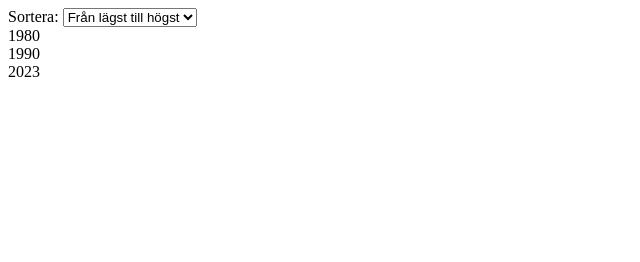
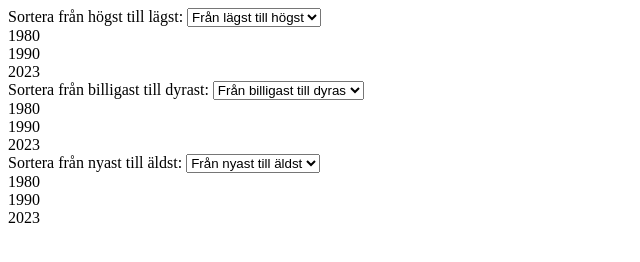
Before and after one commit to AlbinBjerhem/Codebusters, a plain HTML site: page buyPage/test.html in a window 1280 px wide. Shown: the whole page, without its empty margins (0-640 px from the left). Drawn offline with Linux system fonts and the light colour scheme.

Commit message:
added more sortOrders
created more lists to get a better view of the whole concept

```diff
--- a/buyPage/listBuyable.js
+++ b/buyPage/listBuyable.js
@@ -1,8 +1,7 @@
-
 var years = [2023, 1990, 1980];
 
-function displayYears(dataList) {
-  var displayElement = document.getElementById("myAppList");
+function displayList(dataList, containerId) {
+  var displayElement = document.getElementById(containerId);
   displayElement.innerHTML = "";
 
   dataList.forEach(function (data) {
@@ -12,10 +11,7 @@ function displayYears(dataList) {
   });
 }
 
-function sortList() {
-  var sortOrder = document.getElementById("sortOrder").value;
-
-
+function sortList(sortOrder, containerId) {
   var sortedYears = years.slice();
 
   if (sortOrder === "asc") {
@@ -24,11 +20,18 @@ function sortList() {
     sortedYears.sort((a, b) => b - a);
   }
 
-
-  displayYears(sortedYears);
-
-  console.log("Listan sorterad:", sortedYears);
+  displayList(sortedYears, containerId);
 }
 
-displayYears(years);
-sortList();
+function updateLists() {
+  var sortOrderDesc = document.getElementById("sortOrderDesc").value;
+  var sortOrderNewest = document.getElementById("sortOrderNewest").value;
+  var sortOrderAsc = document.getElementById("sortOrderAsc").value;
+
+  sortList(sortOrderDesc, "descList");
+  sortList(sortOrderNewest, "newestList");
+  sortList(sortOrderAsc, "ascList");
+}
+
+// Initiera listorna vid sidöppning
+updateLists();
--- a/buyPage/test.html
+++ b/buyPage/test.html
@@ -10,13 +10,26 @@
 
 <body>
 
-  <label for="sortOrder">Sortera:</label>
-  <select id="sortOrder" onchange="sortList()">
+  <label for="sortOrderDesc">Sortera från högst till lägst:</label>
+  <select id="sortOrderDesc" onchange="updateLists()">
     <option value="asc">Från lägst till högst</option>
     <option value="desc">Från högst till lägst</option>
   </select>
+  <div id="descList"></div>
 
-  <div id="myAppList"></div>
+  <label for="sortOrderNewest">Sortera från billigast till dyrast:</label>
+  <select id="sortOrderNewest" onchange="updateLists()">
+    <option value="asc">Från billigast till dyras</option>
+    <option value="desc">Från dyras till billigast</option>
+  </select>
+  <div id="newestList"></div>
+
+  <label for="sortOrderAsc">Sortera från nyast till äldst:</label>
+  <select id="sortOrderAsc" onchange="updateLists()">
+    <option value="asc">Från nyast till äldst</option>
+    <option value="desc">Från äldst till nyast</option>
+  </select>
+  <div id="ascList"></div>
 
 </body>
 
```
